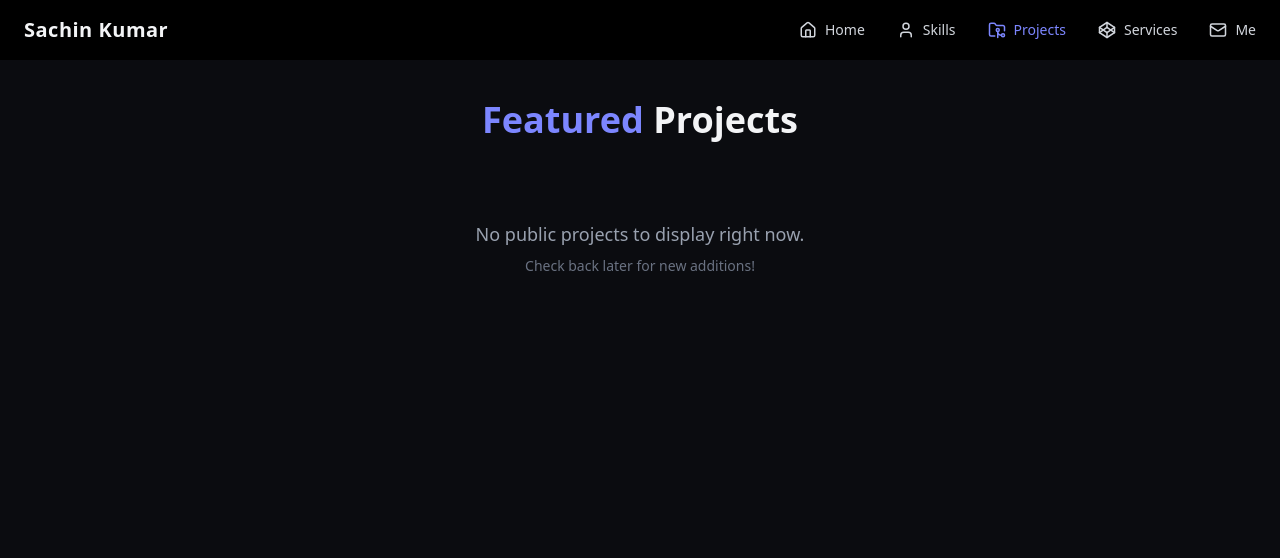
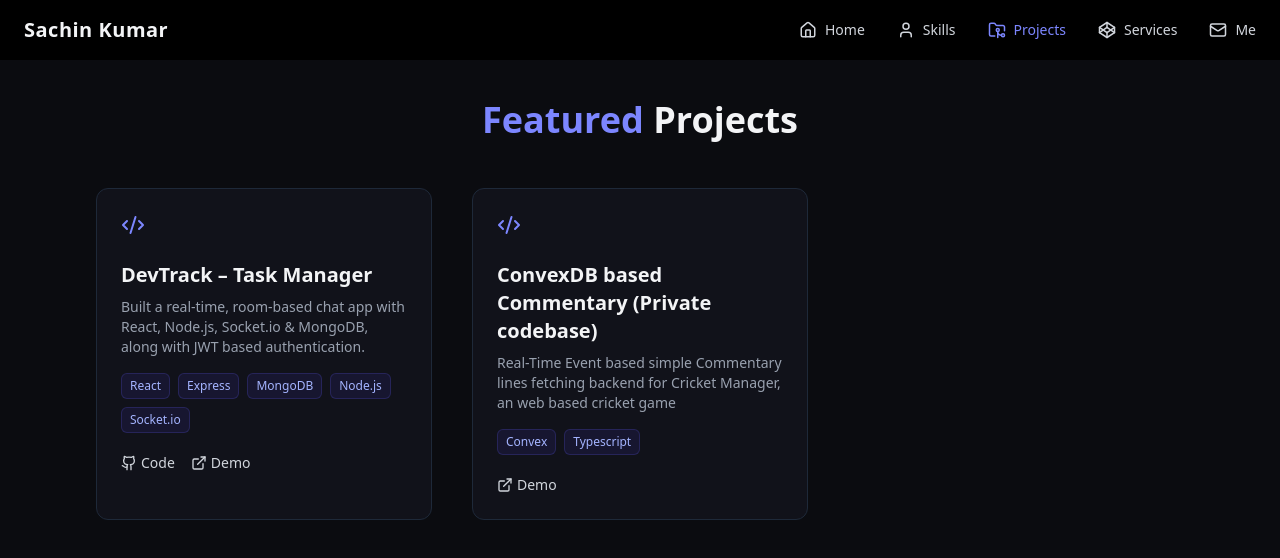
Before and after one commit to skofficial116/portfolio, a React (Vite) app: page /projects in a window 1280 px wide. Shown: the top 558 px of the page. Built offline with nearby package versions, Linux system fonts and the light colour scheme.

Commit message:
Revise projects list in ProjectsPage component
Updated projects list with new project details and removed old comments.

```diff
--- a/src/pages/ProjectsPage.jsx
+++ b/src/pages/ProjectsPage.jsx
@@ -2,65 +2,25 @@ import React from "react";
 import { Github, ExternalLink, Code2 } from "lucide-react";
 
 
-// const projects = [
-//   {
-//     title: "DevTrack – Task Manager",
-//     description:
-//       "A full-stack MERN app to manage and track developer tasks with JWT-based authentication and REST APIs.",
-//     tech: ["React", "Express", "MongoDB", "Node.js"],
-//     // code: "https://github.com/yourusername/devtrack",
-//     // demo: "https://devtrack-demo.vercel.app",
-//   },
-//   {
-//     title: "APIForge – Public API Service",
-//     description:
-//       "A backend-only service providing open endpoints with API documentation built using Swagger.",
-//     tech: ["Express", "ConvexDB", "Swagger", "Docker"],
-//     // code: "https://github.com/yourusername/apiforge",
-//     code:"",
-//     demo: "",
-//   },
-//   {
-//     title: "Real-Time Chat App",
-//     description:
-//       "A modern chat platform with WebSocket-based real-time messaging and MongoDB persistence.",
-//     tech: ["Socket.io", "Node.js", "React", "MongoDB"],
-//     // code: "https://github.com/yourusername/realtime-chat",
-//     demo: "https://www.cricketmanager.org/club/match/37424?tab=commentary",
-//   },
-// ];
+const projects = [
+  {
+    title: "DevTrack – Task Manager",
+    description:
+      "Built a real-time, room-based chat app with React, Node.js, Socket.io & MongoDB, along with JWT based authentication.",
+    tech: ["React", "Express", "MongoDB", "Node.js", "Socket.io"],
+    code: "https://github.com/skofficial116/Real-Time-Chat-Room",
+    demo: "https://real-time-chat-room-m3nu.vercel.app/",
+  },
+  {
+    title: "ConvexDB based Commentary (Private codebase)",
+    description:
+      "Real-Time Event based simple Commentary lines fetching backend for Cricket Manager, an web based cricket game",
+    tech: ["Convex",  "Typescript"],
+    // code: "https://github.com/yourusername/realtime-chat",
+    demo: "https://www.cricketmanager.org/club/match/37424?tab=commentary",
+  },
+];
 
-
-// const projects = [
-//   {
-//     title: "DevTrack – Task Manager",
-//     description:
-//       "A full-stack MERN app to manage and track developer tasks with JWT-based authentication and REST APIs.",
-//     tech: ["React", "Express", "MongoDB", "Node.js"],
-//     // code: "https://github.com/yourusername/devtrack",
-//     // demo: "https://devtrack-demo.vercel.app",
-//   },
-//   {
-//     title: "APIForge – Public API Service",
-//     description:
-//       "A backend-only service providing open endpoints with API documentation built using Swagger.",
-//     tech: ["Express", "ConvexDB", "Swagger", "Docker"],
-//     // code: "https://github.com/yourusername/apiforge",
-//     code:"",
-//     demo: "",
-//   },
-//   {
-//     title: "Real-Time Chat App",
-//     description:
-//       "A modern chat platform with WebSocket-based real-time messaging and MongoDB persistence.",
-//     tech: ["Socket.io", "Node.js", "React", "MongoDB"],
-//     // code: "https://github.com/yourusername/realtime-chat",
-//     demo: "https://www.cricketmanager.org/club/match/37424?tab=commentary",
-//   },
-// ];
-
-
-const projects = [];
 
 const ProjectsPage = () => {
   const hasProjects = projects && projects.length > 0;
```
